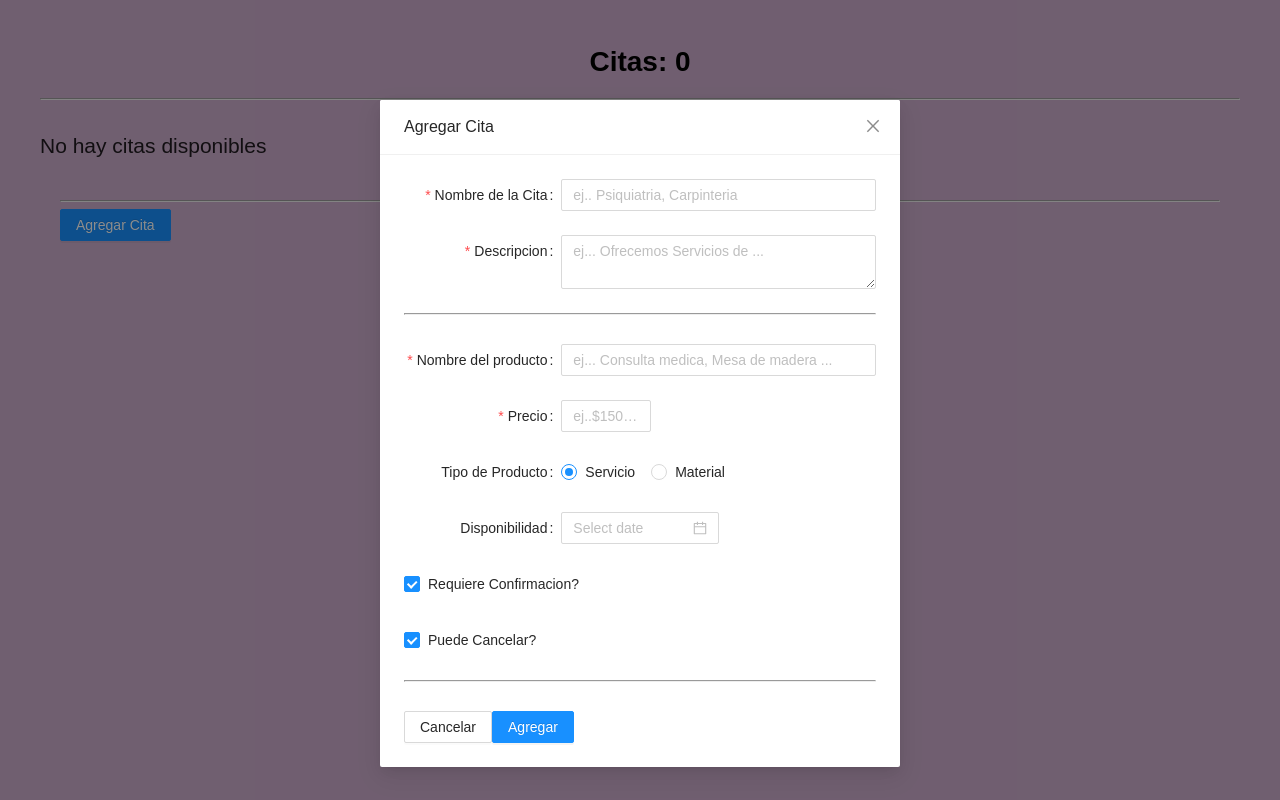
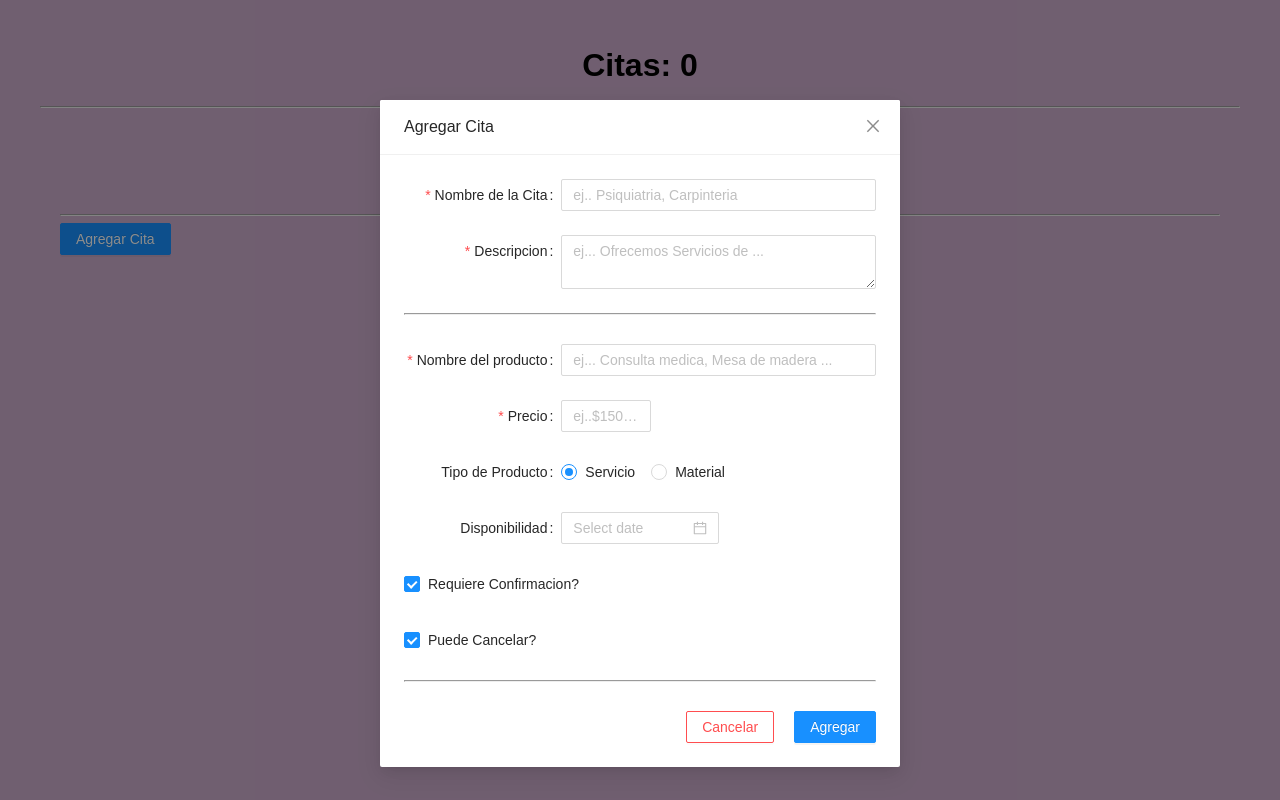
Before and after one commit to Panik-Attack/Citas, a React (Create React App) app: page / in a window 1280 px wide. Both pictures are taken after a click on the button "Agregar Cita". Built offline with nearby package versions, Linux system fonts and the light colour scheme.

Commit message:
ajustes en los estilos

```diff
--- a/src/components/CitasApp/CitasApp.js
+++ b/src/components/CitasApp/CitasApp.js
@@ -57,7 +57,7 @@ export const CitasApp = () => {
 
                     (citas == '' //Si ponemos que es esactamente igual no sale el mensaje de que no hay citas
                         ?
-                        <h2>No hay citas disponibles</h2>
+                        <h2 className='msgNoDis'>No hay citas disponibles :(</h2>
                         :
 
                         <div>
--- a/src/components/CitasApp/citasApp.scss
+++ b/src/components/CitasApp/citasApp.scss
@@ -25,5 +25,11 @@ p{
         display: flex;
         font-weight: 600;
         color: rgb(0, 0, 0);
+        font-size: xx-large;
     }
 }
+.msgNoDis{
+        text-align: center;
+        font-size: x-large;
+        font-weight: 550;
+    }
--- a/src/components/CitasList/citasList.scss
+++ b/src/components/CitasList/citasList.scss
@@ -6,6 +6,7 @@
         padding: 20px 20px 40px;
         list-style: none;
         display: flex;
+        justify-content: space-between;
         flex-wrap: wrap;
         margin: 0 50px 20px 0;
         border-radius: 20px;
@@ -14,6 +15,8 @@
             font-size: x-large;
             width: 90%;
             font-weight: 600;
+            padding: 10px 0 0 20px;
+
         }
         p{
             overflow-wrap: break-word;
--- a/src/components/FormCita/FormCita.js
+++ b/src/components/FormCita/FormCita.js
@@ -1,6 +1,7 @@
 import React, { useState } from "react";
+import { Input, InputNumber, Checkbox, DatePicker, Form, Button, Radio } from "antd";
 
-import { Input, InputNumber, Checkbox, DatePicker, Form, Button, Radio } from "antd";
+import './formCita.scss'
 import "antd/dist/antd.css";
 
 
@@ -48,7 +49,7 @@ export const FormCita = ({ closeModal, handleAddCita }) => {
   }
 
   return (
-    <div className="container_form">
+    <div>
       <Form
         name="formulario"
         initialValues={{
@@ -138,10 +139,10 @@ export const FormCita = ({ closeModal, handleAddCita }) => {
 
         <hr />
         <br />
-
-        <Button onClick={closeModal}>Cancelar</Button>
-        <Button onClick={closeModal} type='primary' htmlType="submit">Agregar</Button>
-
+        <div className="btnContainer">
+          <Button onClick={closeModal} danger>Cancelar</Button>
+          <Button onClick={closeModal} type='primary' htmlType="submit">Agregar</Button>
+        </div>
       </Form>
     </div>
   );
--- a/src/components/FormCita/formCita.scss
+++ b/src/components/FormCita/formCita.scss
@@ -1,65 +1,7 @@
-.form{
-    max-width: 500px;
-    border: solid 1px gray;
-    padding-left: 20px;
-    padding-right: 20px;
-    padding-bottom: 20px;
-    padding-top: 20px;
-    box-shadow: 2px 2px 10px gray;
-    display: block;
-}
-.container_form{
+.btnContainer{
     display: flex;
-    justify-content: center;
-}
-.containerStand{
-    display: flex;
-    flex-wrap: wrap;
-    margin: 30px;
-
-}
-.topSectionTop{
-    width: 100%;
-}
-.topSection_input{
-    display: flex;
-    flex-direction: column;
-    justify-content: space-around  ;
-    width: 50%;
-    padding-right: 10px;
-}
-.topSection_image{
-    display: flex;
-    width: 50%;
-    padding-left: 10px;
-}
-.topSection_desc{
-    display: flex;
-    width: 100%;
-    margin-top: 10px;
-    flex-direction: column;
-
-    input{
-        margin-top: 10px;
+    justify-content: flex-end;
+    button{
+        margin-left: 20px;
     }
 }
-.spacer{
-    margin-top: 10px;
-    width: 100%;
-    display: flex;
-    align-items: flex-start;
-}
-.btmError{
-    color: white;
-    border:solid 1px gray;
-    padding:px;
-    border-radius: 3px;
-    background-color: rgb(238, 130, 130);
-}
-.btmPrimary {
-    color: white;
-    border:solid 1px gray;
-    border-radius: 3px;
-    background-color: rgb(33, 35, 172);
-    cursor: pointer;
-}
```
